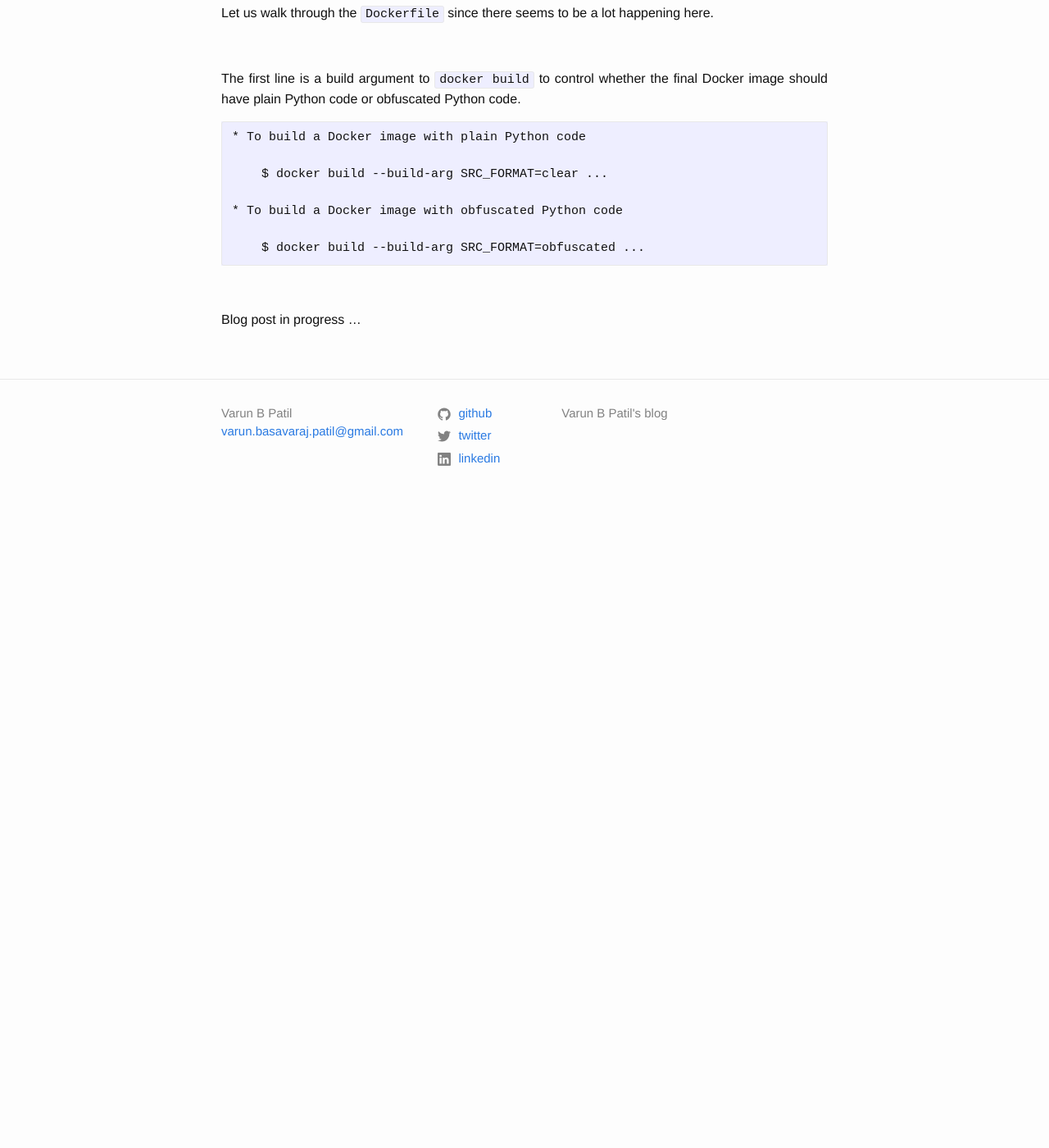
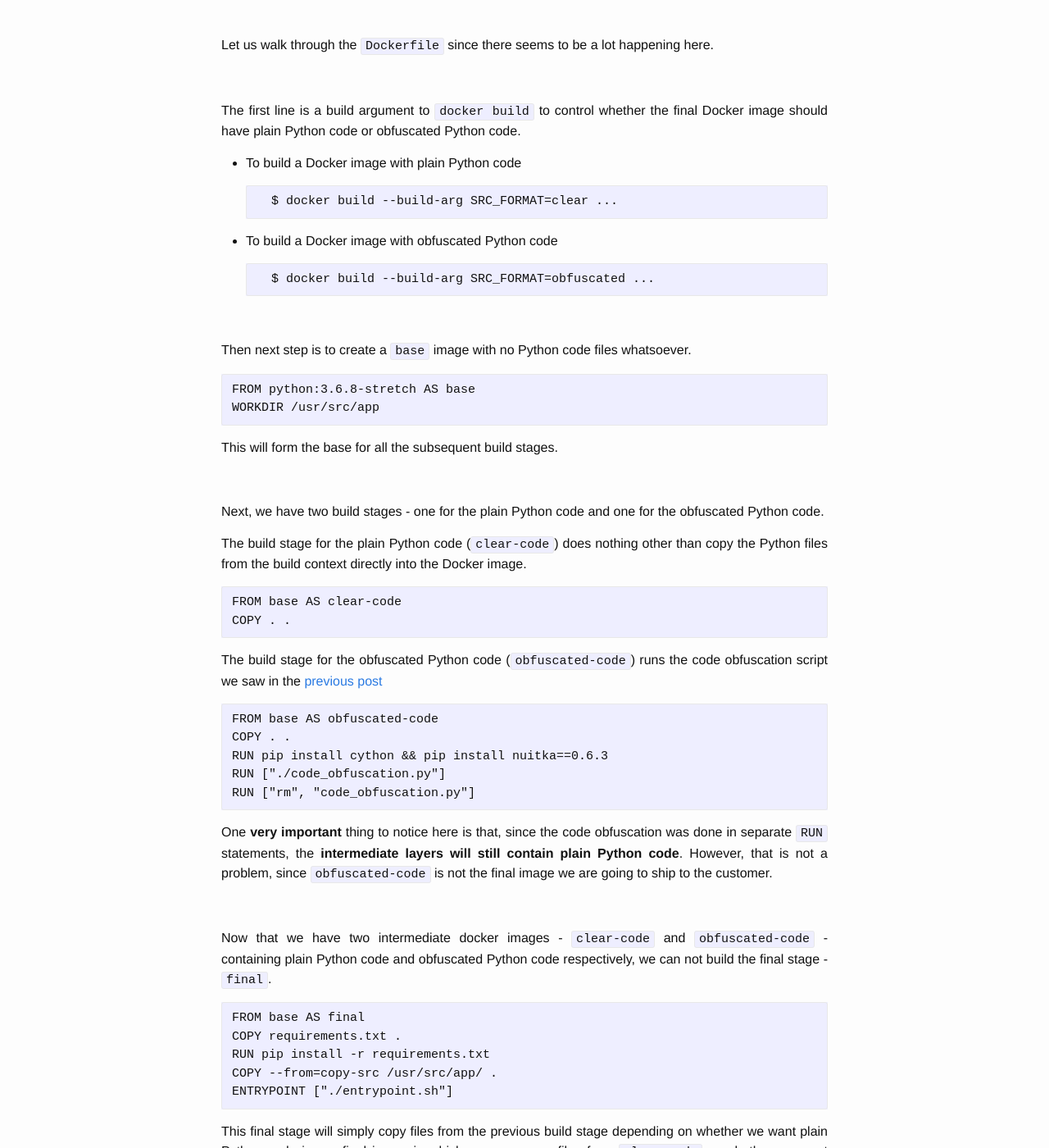
Before and after one commit to varunbpatil/varunbpatil.github.io, a Jekyll site: the page built from _posts/2019-09-30-multistage-docker-build.md, in a window 1280 px wide and 1400 px high, scrolled down 1025 px. Shown: the whole window at 82% size. Built offline with Jekyll 4.4.1, drawn with Linux system fonts in a browser that asks for light colours; comment, search, counter and statistics services are not loaded; before the commit the page ends 1655 px from its top, so only the background shows below that; some of the changed text lies outside the part shown.

Commit message:
Updated multistage docker build

````diff
--- a/_posts/2019-09-30-multistage-docker-build.md
+++ b/_posts/2019-09-30-multistage-docker-build.md
@@ -40,21 +40,74 @@ COPY --from=copy-src /usr/src/app/ .
 ENTRYPOINT ["./entrypoint.sh"]
 ```
 
+<br/>
+
 Let us walk through the `Dockerfile` since there seems to be a lot happening here.
 
 <br/>
 
 The first line is a build argument to `docker build` to control whether the final Docker image should have plain Python code or obfuscated Python code.
 
-    * To build a Docker image with plain Python code
+* To build a Docker image with plain Python code
 
-	    $ docker build --build-arg SRC_FORMAT=clear ...
+        $ docker build --build-arg SRC_FORMAT=clear ...
 
-    * To build a Docker image with obfuscated Python code
+* To build a Docker image with obfuscated Python code
 
-	    $ docker build --build-arg SRC_FORMAT=obfuscated ...
+        $ docker build --build-arg SRC_FORMAT=obfuscated ...
 
 <br/>
 
+Then next step is to create a `base` image with no Python code files whatsoever.
 
-Blog post in progress ...
+```
+FROM python:3.6.8-stretch AS base
+WORKDIR /usr/src/app
+```
+This will form the base for all the subsequent build stages.
+
+<br/>
+
+Next, we have two build stages - one for the plain Python code and one for the obfuscated Python code.
+
+The build stage for the plain Python code (`clear-code`) does nothing other than copy the Python files from the build context directly into the Docker image.
+```
+FROM base AS clear-code
+COPY . .
+```
+
+The build stage for the obfuscated Python code (`obfuscated-code`) runs the code obfuscation script we saw in the [previous post]({% post_url 2019-09-29-nuitka-code-obfuscation %})
+```
+FROM base AS obfuscated-code
+COPY . .
+RUN pip install cython && pip install nuitka==0.6.3
+RUN ["./code_obfuscation.py"]
+RUN ["rm", "code_obfuscation.py"]
+```
+
+One <b>very important</b> thing to notice here is that, since the code obfuscation was done in separate `RUN` statements, the <b>intermediate layers will still contain plain Python code</b>. However, that is not a problem, since `obfuscated-code` is not the final image we are going to ship to the customer.
+
+<br/>
+
+Now that we have two intermediate docker images - `clear-code` and `obfuscated-code` - containing plain Python code and obfuscated Python code respectively, we can not build the final stage - `final`.
+
+```
+FROM base AS final
+COPY requirements.txt .
+RUN pip install -r requirements.txt
+COPY --from=copy-src /usr/src/app/ .
+ENTRYPOINT ["./entrypoint.sh"]
+```
+
+This final stage will simply copy files from the previous build stage depending on whether we want plain Python code in our final image in which case we copy files from `clear-code` or whether we want obfuscated Python code in which case we copy files from `obfuscated-code`.
+
+However, there is one small problem. The `COPY --from=` statement does not accept build arguments. So, we have to create another intermediate image before building the `final` image.
+
+```
+# Cannot reference build arg in COPY --from. Hence creating an intermediate image.
+FROM ${SRC_FORMAT}-code AS copy-src
+```
+
+<br/>
+
+Once all the build stages are complete, you will have a `final` image which contains either plain Python code or obfuscated Python code depending on the `--build-arg` you specified during `docker build`.
````
